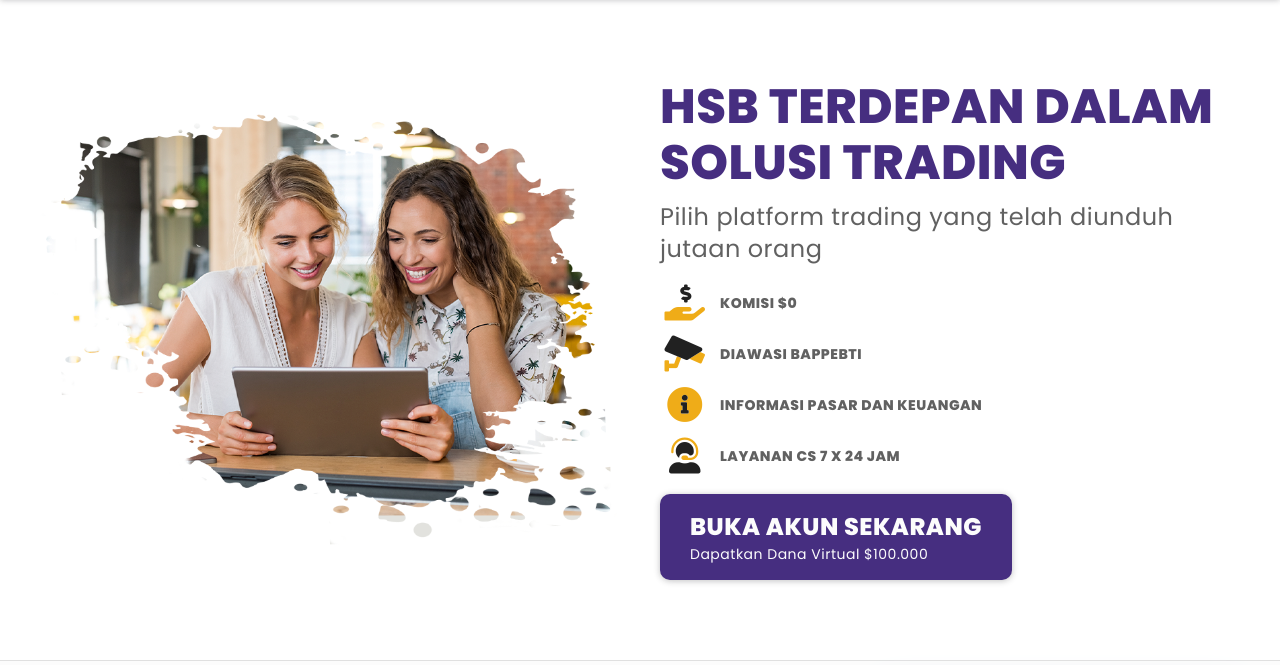
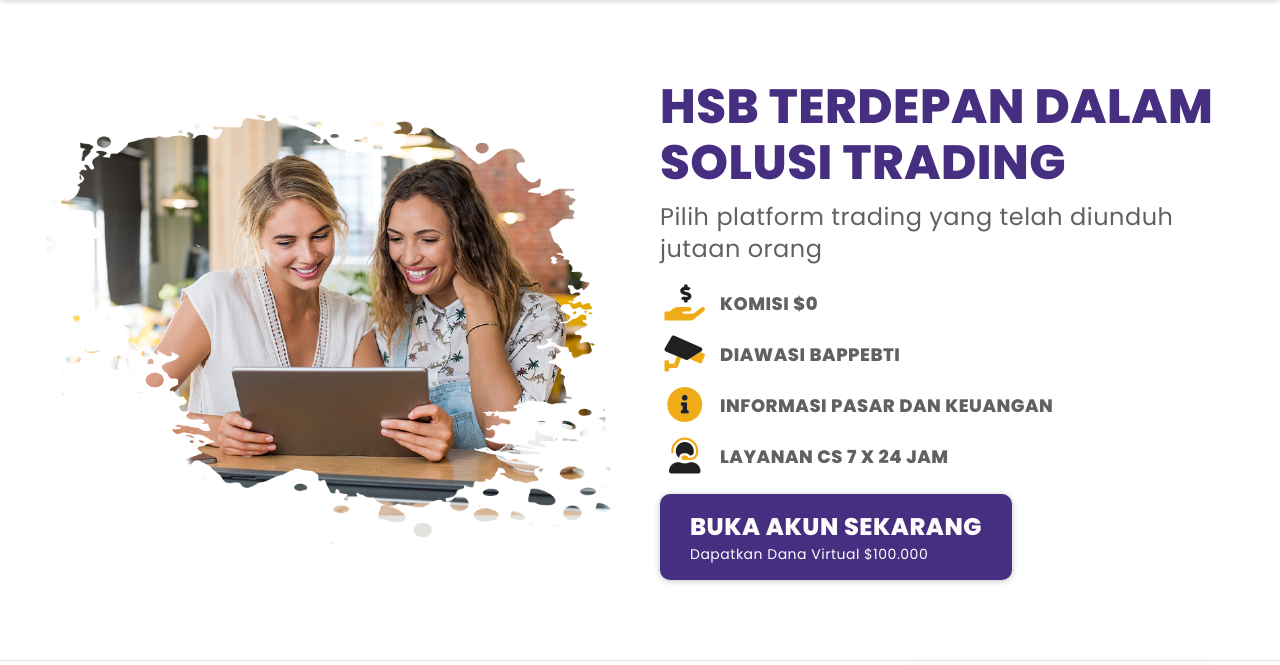
Before and after one commit to ovarz/hsb, a PHP site: page / in a window 1280 px wide. Shown: the part 61-726 px from the top of the page. Run offline with PHP 8.4, Linux system fonts and the light colour scheme.

Commit message:
Update base-desktop.css

```diff
--- a/css/base-desktop.css
+++ b/css/base-desktop.css
@@ -28,6 +28,7 @@
 .highlight > span{grid-template-columns:1fr 1fr; margin-right:0;}
 .highlight-title h1{font-size:48px; line-height:56px;}
 .highlight-title h2{font-size:24px; line-height:32px;}
+.highlight-feature-list{font-size:18px;}
 .highlight-button .btn{padding:15px 30px;}
 .highlight-button-label{font-size:24px;}
 
```
